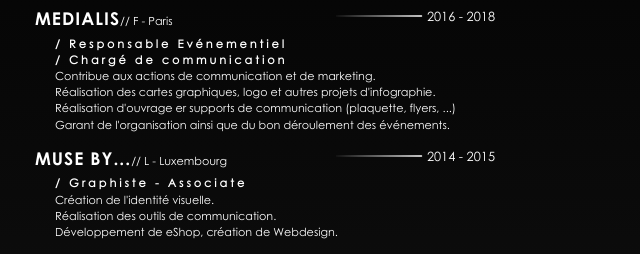
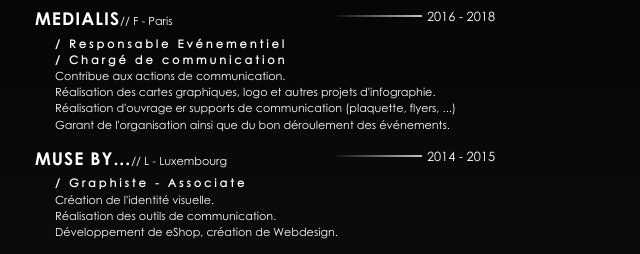
Before and after one commit to jeanpruski/jeanpruski.github.io, a plain HTML site: page index.html in a window 1280 px wide. Shown: the part 273-527 px from the top of the page, 495-1135 px from the left. Drawn offline with Linux system fonts and the light colour scheme.

Commit message:
Rec Medialis

```diff
--- a/index.html
+++ b/index.html
@@ -89,7 +89,7 @@
                     <ul>
                         <li><em>/ Responsable Evénementiel</em></li>
                         <li><em> / Chargé de communication</em></li>
-                        <li>Contribue aux actions de communication et de marketing.</li>
+                        <li>Contribue aux actions de communication.</li>
                         <li>Réalisation des cartes graphiques, logo et autres projets d'infographie.</li>
                         <li>Réalisation d'ouvrage er supports de communication (plaquette, flyers, ...)</li>
                         <li>Garant de l'organisation ainsi que du bon déroulement des événements.</li>
```
